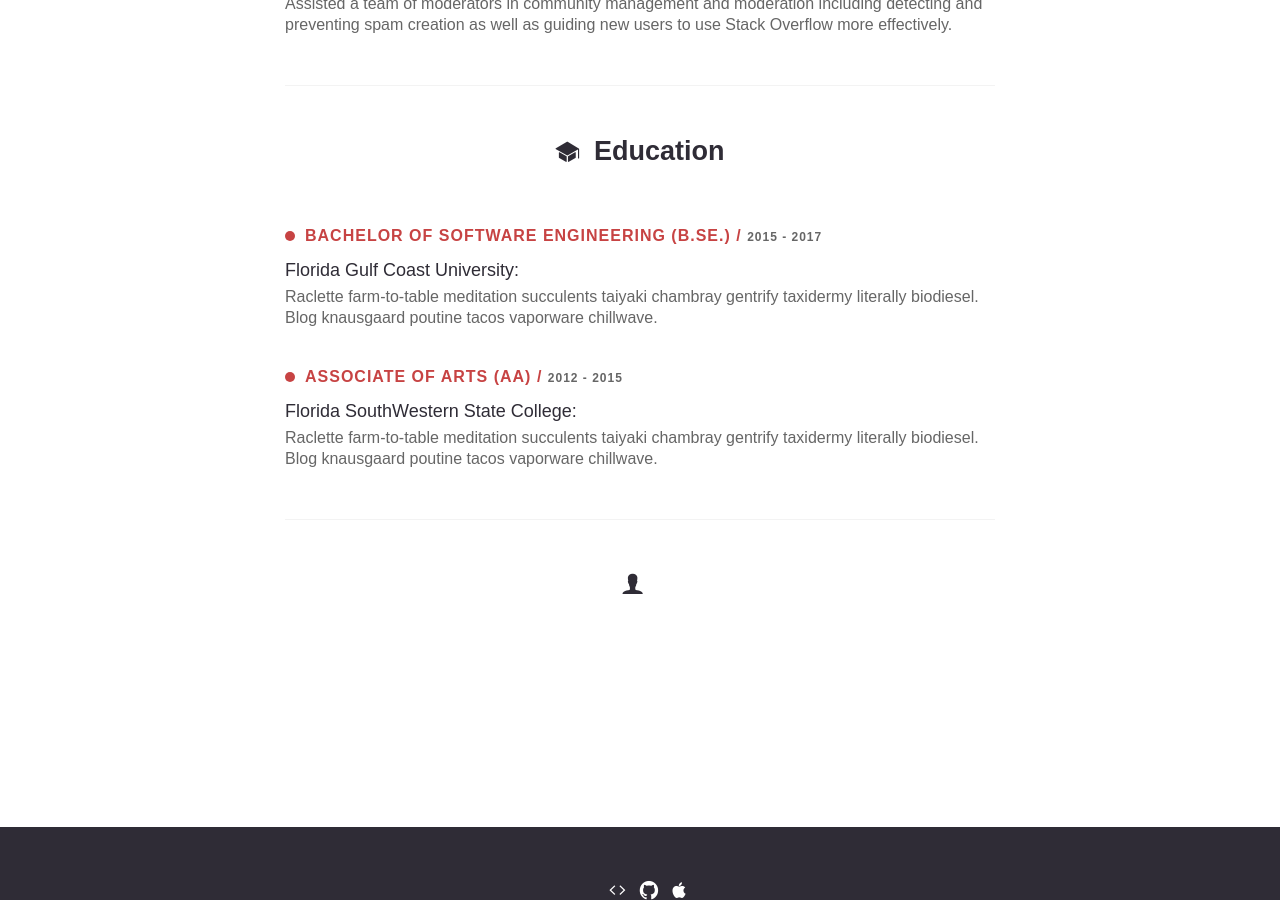
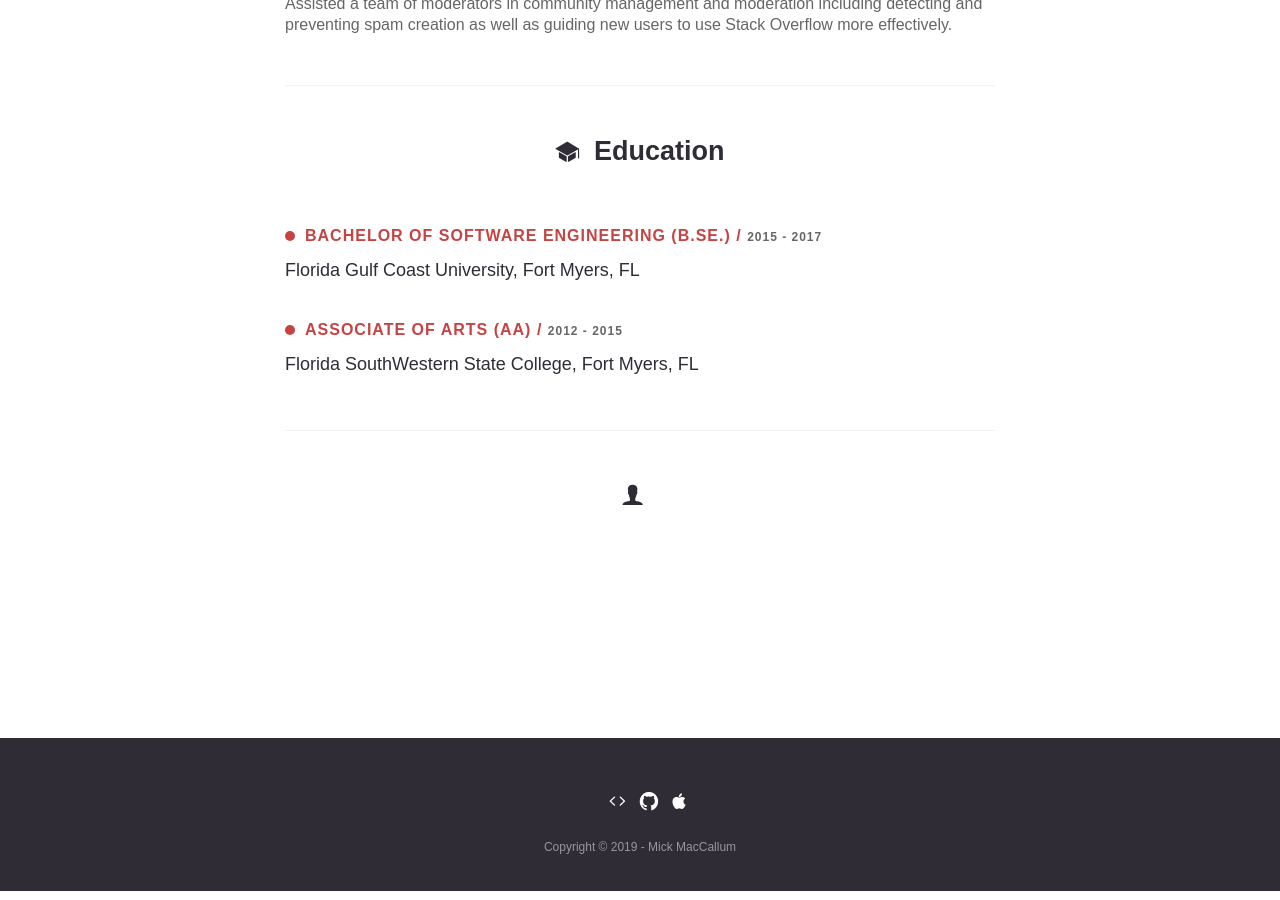
Before and after one commit to humblebots/mick.maccallum.dev, a Jekyll site: the page built from index.html, in a window 1280 px wide and 900 px high, scrolled down 1367 px. Built offline with Jekyll 4.4.1, drawn with Linux system fonts in a browser that asks for light colours; nearby versions of some CDN libraries; some web fonts are replaced.

```diff
--- a/_data/settings.yml
+++ b/_data/settings.yml
@@ -47,9 +47,9 @@
 
 education-title: Education
 education:
-- {degree: Bachelor of Software Engineering (B.SE.), years: 2015 - 2017, organization: Florida Gulf Coast University, Fort Myers, FL, description: Raclette farm-to-table meditation succulents taiyaki chambray gentrify taxidermy literally biodiesel. Blog knausgaard poutine tacos vaporware chillwave.}
+- {degree: Bachelor of Software Engineering (B.SE.), years: 2015 - 2017, organization: "Florida Gulf Coast University, Fort Myers, FL", description: null}
 
-- {degree: Associate of Arts (AA), years: 2012 - 2015, organization: Florida SouthWestern State College, description: Raclette farm-to-table meditation succulents taiyaki chambray gentrify taxidermy literally biodiesel. Blog knausgaard poutine tacos vaporware chillwave.}
+- {degree: Associate of Arts (AA), years: 2012 - 2015, organization: "Florida SouthWestern State College, Fort Myers, FL", description: null}
 
 #-------------------------------
 # Clients Section
--- a/index.html
+++ b/index.html
@@ -79,7 +79,10 @@
                         /
                         <span class="years">{{ education.years }}</span>
                     </h3>
-                    <h5 class="organization">{{ education.organization }}:</h5>
+                    <h5 class="organization">{{ education.organization }}
+                        {% if education.description %}:
+                        {% endif %}
+                    </h5>
                     <div class="education-description">{{ education.description }}</div>
                 </li>
             {% endfor %}
```
